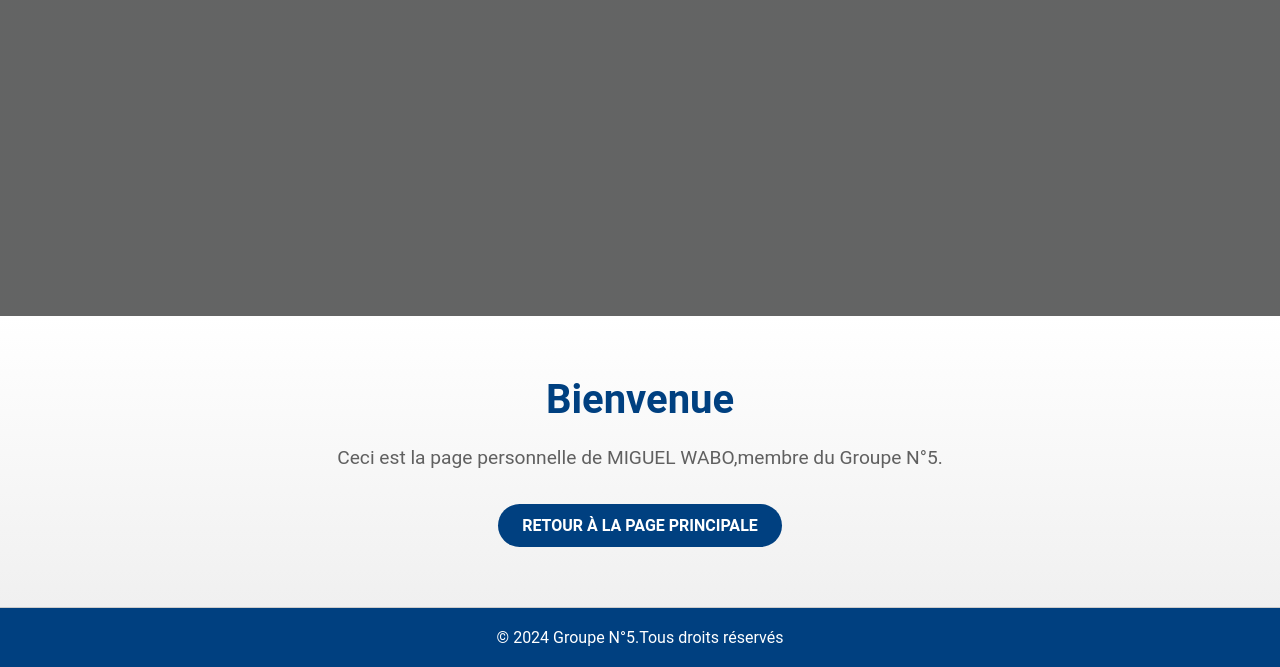
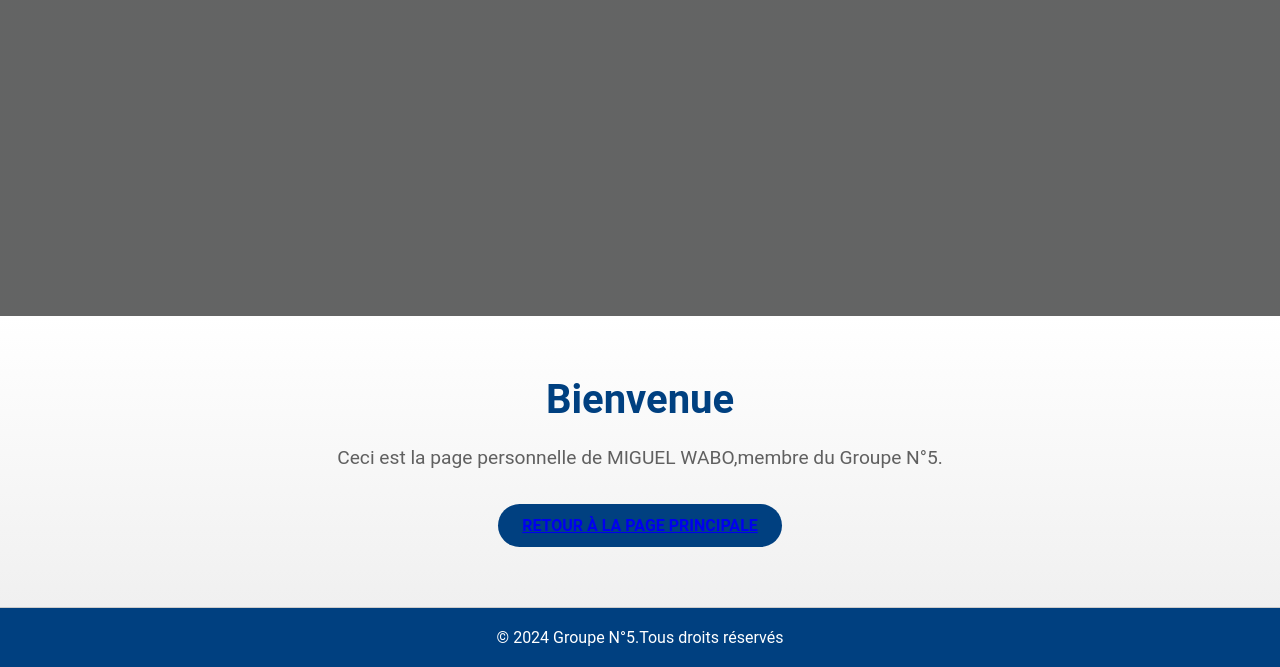
Before and after one commit to G4hack/Groupe-5-Github, a plain HTML site: page miguel.html in a window 1280 px wide. Shown: the part 484-1151 px from the top of the page. Drawn offline with Linux system fonts and the light colour scheme.

Commit message:
Update miguel.html

```diff
--- a/miguel.html
+++ b/miguel.html
@@ -16,7 +16,7 @@
     <div id="content">
         <h2>Bienvenue</h2>
         <p>Ceci est la page personnelle de  MIGUEL WABO,membre du Groupe N°5.</p>
-        <button class="btn-retour">Retour à la page principale</button>
+        <button class="btn-retour"><a href ="index.html">Retour à la page principale</a></button>
     </div>
     <footer>
         <p>&copy; 2024 Groupe N°5.Tous droits réservés</p>
```
